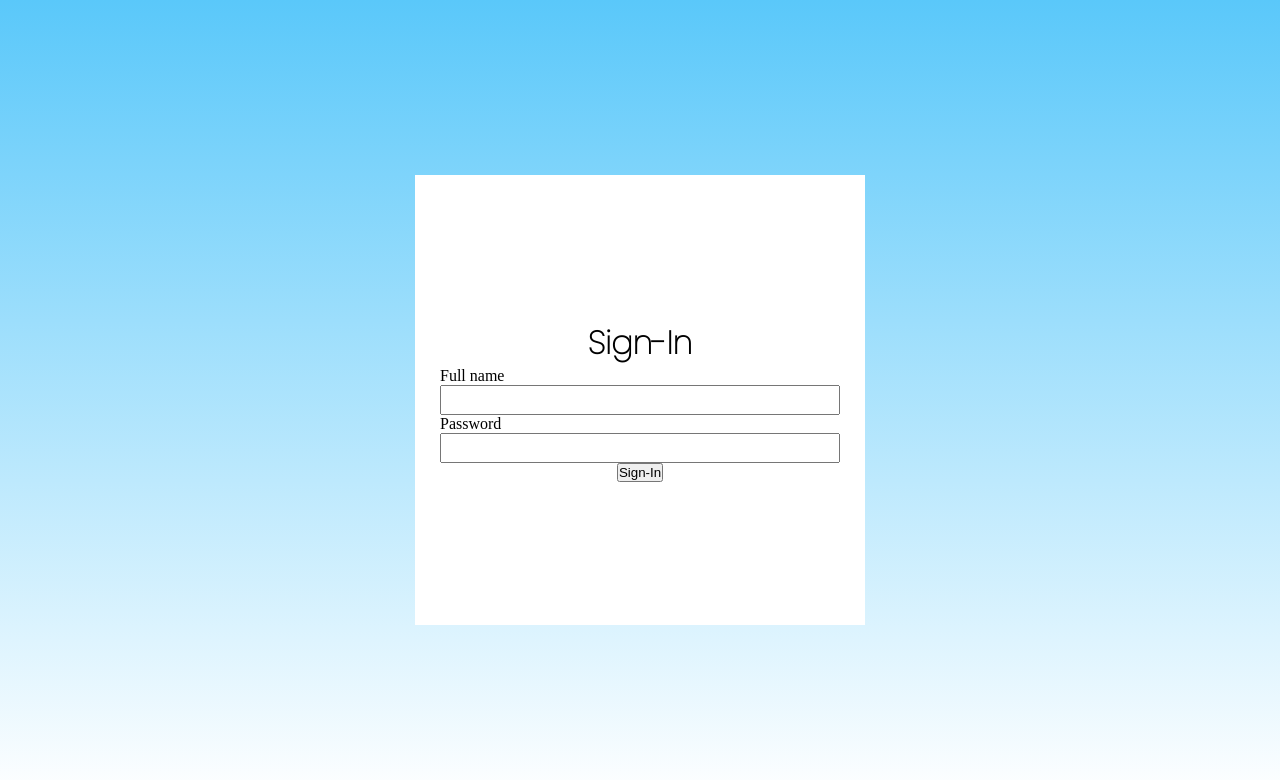
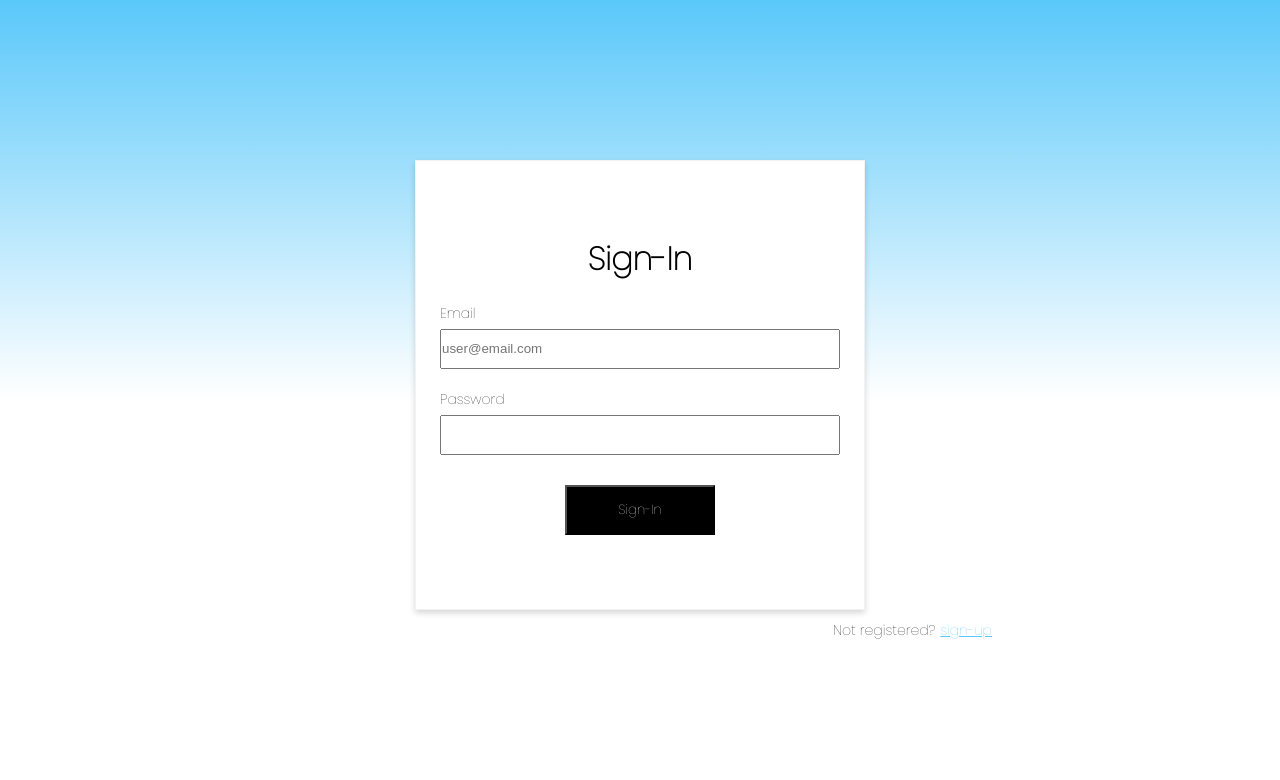
Before and after one commit to Alicerichardson28/frontend-assesment, a React (Create React App) app: page / in a window 1280 px wide. Shown: the top 780 px of the page. Built offline with nearby package versions, Linux system fonts and the light colour scheme.

Commit message:
finsih style login page

```diff
--- a/src/Login/LoginForm.js
+++ b/src/Login/LoginForm.js
@@ -2,11 +2,11 @@ import React, {useState} from 'react'
 import './LoginForm.scss'
 
 const LoginForm = () => {
-    const [fullName, setFullName] = useState("");
+    const [email, setEmail] = useState("");
     const [passWord, setPassWord] = useState("");
 
     // declare state for handle error
-    const [fullNameErr, setFullNameErr] = useState({});
+    const [emailErr, setEmailErr] = useState({});
     const [passWordErr, setPassWordErr] = useState({});
 
     // create validate
@@ -16,13 +16,13 @@ const LoginForm = () => {
     }
 
     const formValidation = () => {
-        const fullNameErr = {};
+        const emailErr = {};
         const passWordErr = {};
         let isValid = true;
 
         // handle error from Full name
-        if(!fullName.trim()){
-            fullNameErr.firstNameRequired = "Full name required";
+        if(!email.trim()){
+            emailErr.firstNameRequired = "Email is required";
             isValid = false;
         }
 
@@ -31,7 +31,7 @@ const LoginForm = () => {
             passWordErr.passWordRequired = 'Password is required'
         }
 
-        setFullNameErr(fullNameErr);
+        setEmailErr(emailErr);
         setPassWordErr(passWordErr);
         return isValid;
     }
@@ -41,20 +41,22 @@ const LoginForm = () => {
             <form onSubmit={onSubmit} className="form-container">
                 <h1 className='sign-in-title'>Sign-In</h1>
                 <div className="form-inputs">
-                    <label className="from-label">Full name</label>
+                    <label className="from-label">Email</label>
                     <input
+                        placeholder="user@email.com"
                         className="input-box"
                         type="text"
-                        value={fullName}
-                        onChange={(e)=>{setFullName(e.target.value)}}
+                        value={email}
+                        onChange={(e)=>{setEmail(e.target.value)}}
                     />
-                    {Object.keys(fullNameErr).map((key)=>{
-                        return <div style={{color : "red"}}>{fullNameErr[key]}</div>
+                    {Object.keys(emailErr).map((key)=>{
+                        return <div style={{color : "red"}}>{emailErr[key]}</div>
                     })}
                 </div>
                 <div className="form-inputs">
                     <label className="from-label">Password</label>
                     <input
+                        placeholder=""
                         className="input-box"
                         type="password"
                         value={passWord}
@@ -64,8 +66,12 @@ const LoginForm = () => {
                         return <div style={{color : "red"}}>{passWordErr[key]}</div>
                     })}
                 </div>
-                <button type="submit">Sign-In</button>
+                <button type="submit" className='sign-in-btn'><p className='sign-in-text'>Sign-In</p></button>
             </form>
+            <div className="not-registered-container">
+                <p>Not registered? </p>
+                <a href="#" className='sign-up-link'>sign-up</a>
+            </div>
         </div>
     )
 }
--- a/src/Login/LoginForm.scss
+++ b/src/Login/LoginForm.scss
@@ -8,7 +8,7 @@ $whiteColor: #FFFFFF;
 
 .container {
     height: 100vh;
-    background-image: linear-gradient($mainColor, $whiteColor);
+    background-image: linear-gradient($mainColor, $whiteColor, $whiteColor);
     display: flex;
     flex-direction: column;
     justify-content: center;
@@ -22,6 +22,9 @@ $whiteColor: #FFFFFF;
     height: 450px;
     width: 450px;
     background-color: $whiteColor;
+    box-shadow: 0px 3px 6px #00000029;
+    border: 1px solid #F2F2F2;
+    opacity: 1;
 }
 .sign-in-title{
     text-align: center;
@@ -34,10 +37,42 @@ $whiteColor: #FFFFFF;
     align-items: left;
 }
 
-.form-label{
+label {
+    font-size: 14px;
     font-family: 'Poppins', sans-serif;
+    margin-bottom: 5px;
 }
 .input-box {
     width: 400px;
-    height: 30px;
+    height: 40px;
 }
+
+.form-inputs {
+    margin-top: 20px;
+}
+
+.sign-in-btn {
+    margin-top: 30px;
+    width: 150px;
+    height: 50px;
+    background: $primary 0% 0% no-repeat padding-box;
+    opacity: 1;
+}
+.sign-in-text {
+    font-family: 'Poppins', sans-serif;
+    color: $whiteColor;
+}
+
+.not-registered-container{
+    font-family: 'Poppins', sans-serif;
+    font-size: 14px;
+    margin-top: 10px;
+    width: 55%;
+    display: flex;
+    justify-content: flex-end;
+    align-items: flex-end;
+}
+.sign-up-link {
+    color: $mainColor;
+    padding-left: 5px;
+}
```
